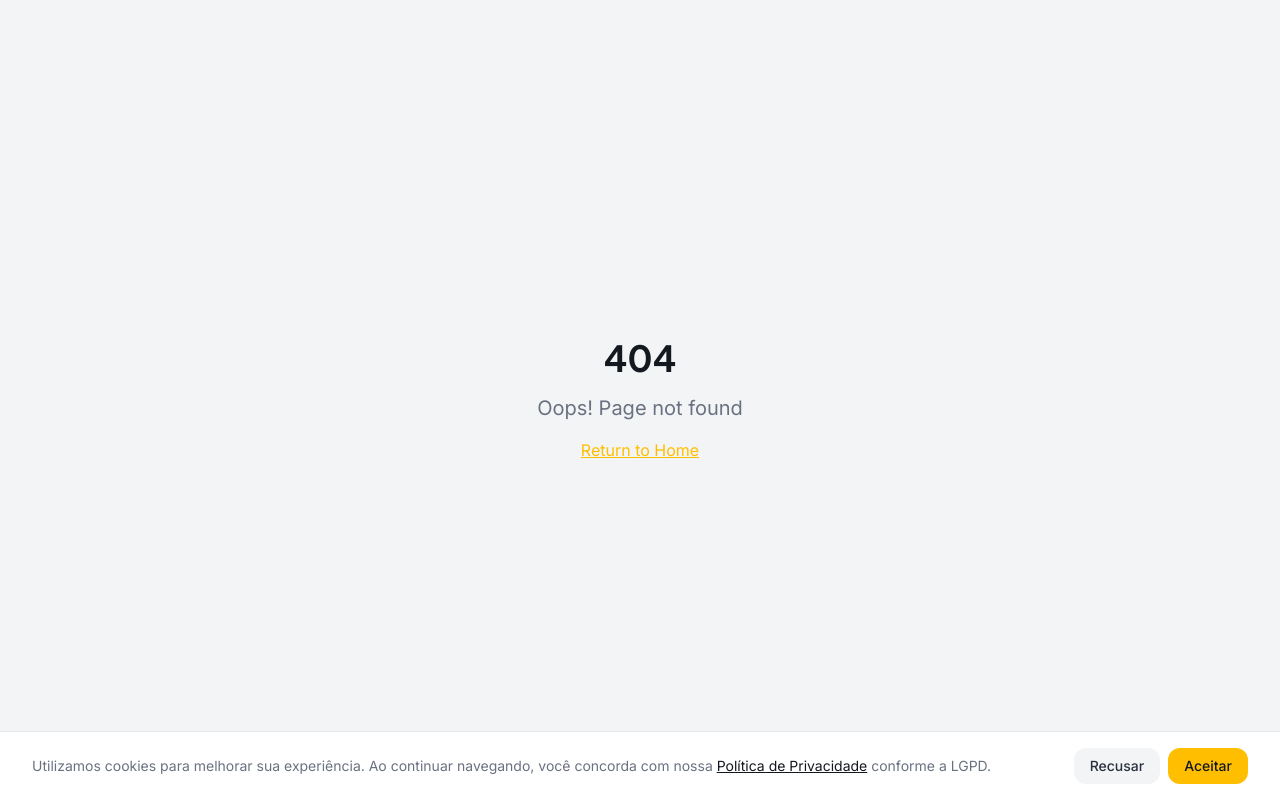
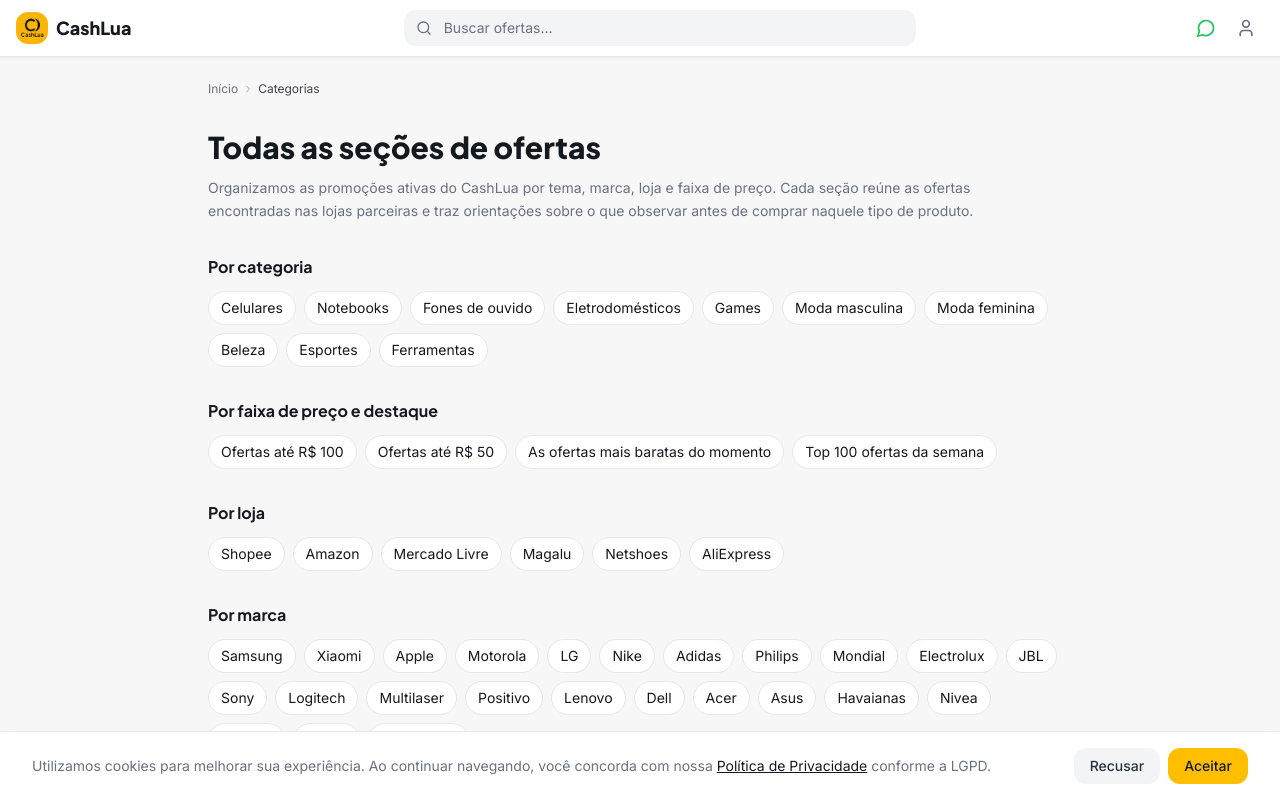
Before and after one commit to leandroworkflow-cmd/cashluabr, a React (Vite) app: page /categorias in a window 1280 px wide. Before the commit this address had no page. Shown: the top 800 px of the page. Built offline with nearby package versions, Linux system fonts and the light colour scheme.

Commit message:
Changes
Co-authored-by: leandroworkflow-cmd <277261224+leandroworkflow-cmd@users.noreply.github.com>

```diff
--- a/src/App.tsx
+++ b/src/App.tsx
@@ -44,6 +44,13 @@ const App = () => (
           <Route path="/privacidade" element={<Privacy />} />
           <Route path="/guias" element={<Guias />} />
           <Route path="/guias/:slug" element={<GuiaDetail />} />
+          <Route path="/categorias" element={<Categorias />} />
+          <Route path="/categoria/:slug" element={<CategoryHub />} />
+          <Route path="/marca/:slug" element={<BrandHub />} />
+          <Route path="/loja/:slug" element={<StoreHub />} />
+          {INTENT_HUBS.map((hub) => (
+            <Route key={hub.path} path={hub.path} element={<IntentHubPage />} />
+          ))}
           <Route path="/r/:code" element={<Redirect />} />
           <Route path="*" element={<NotFound />} />
         </Routes>
```
